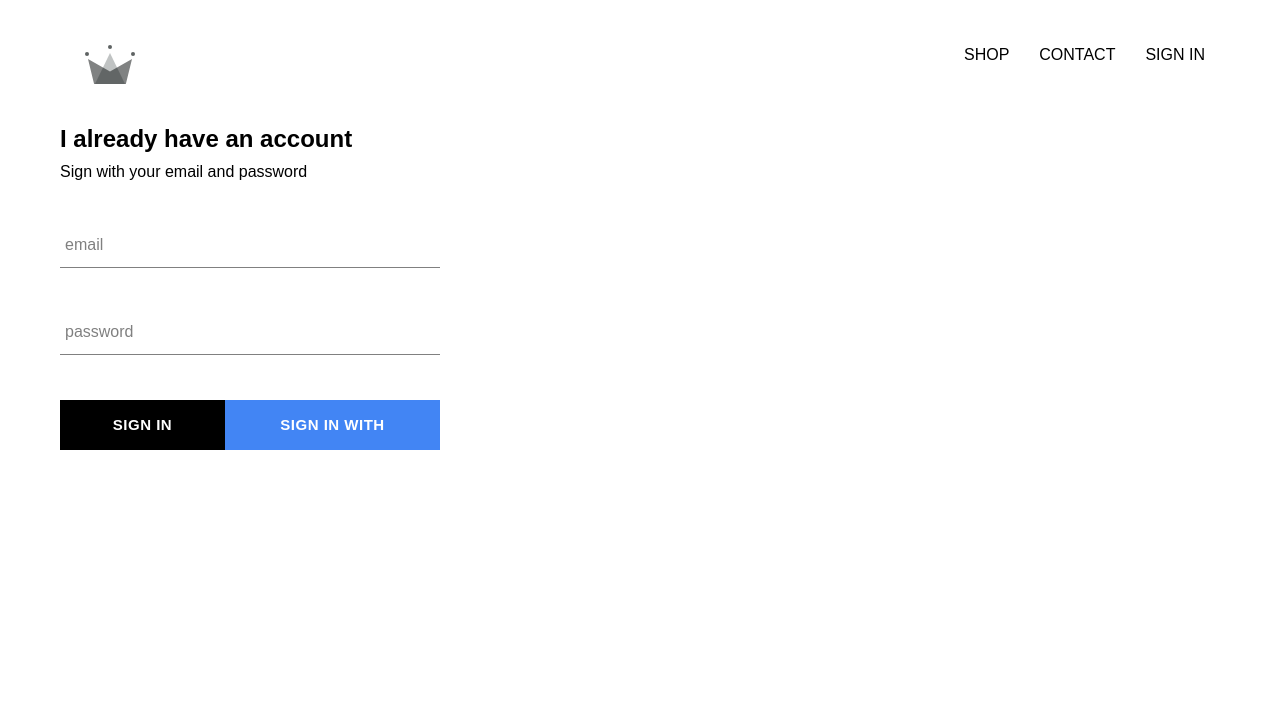
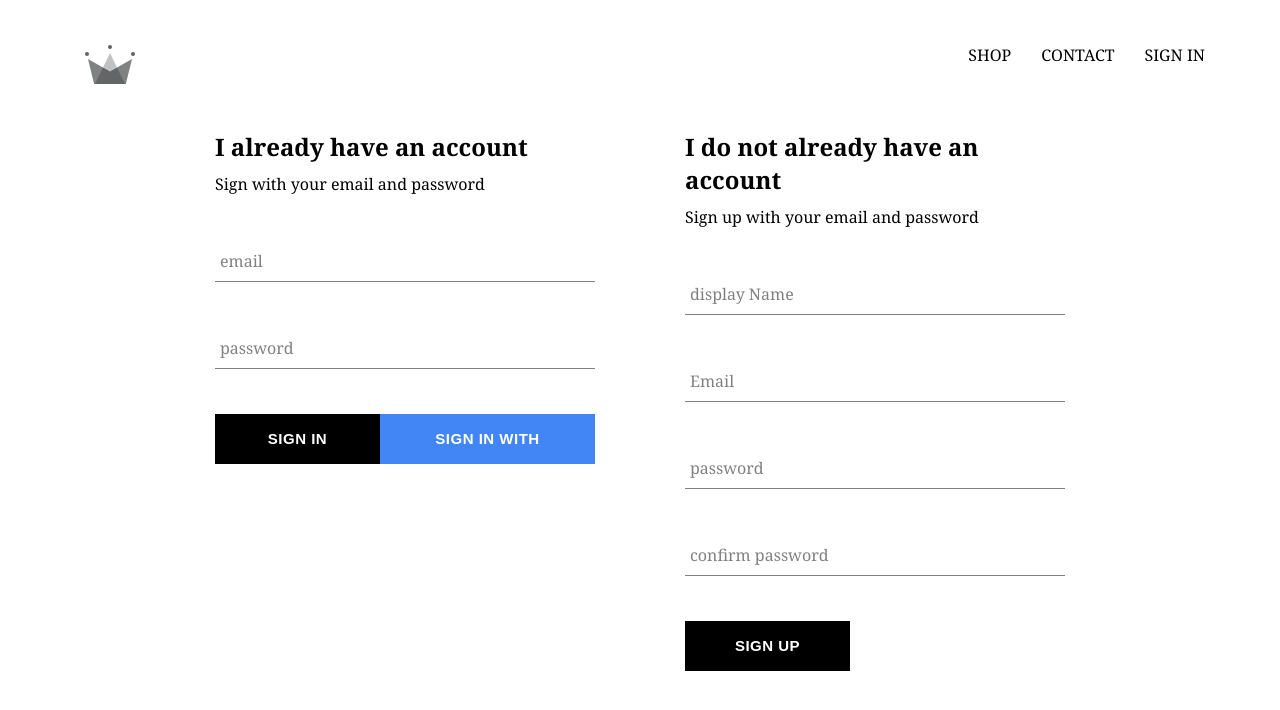
Before and after one commit to mesan237/crown-clothing, a React (Create React App) app: page /signin in a window 1280 px wide. Shown: the top 710 px of the page. Built offline with nearby package versions, Linux system fonts and the light colour scheme; no server answers; a web font is replaced by a local one.

Commit message:
implemented firebase utils, included ability to store authenticated users into our firestore database

```diff
--- a/src/App.css
+++ b/src/App.css
@@ -3,7 +3,7 @@
    box-sizing: border-box;
 }
 body{
-   font-family:  sans-serif;
+   font-family:Georgia, 'Times New Roman', Times, serif;
    padding: 20px 60px;
 }
 
--- a/src/App.js
+++ b/src/App.js
@@ -6,7 +6,7 @@
 import {Route, Routes} from 'react-router-dom';
 import ShopPage from './pages/shop/shop.component';
 import SignInAndSignUpPage from './pages/sign-in-and-sign-up/sign-in-and-sign-up.component';
-import {auth} from './firebase/firebase.utils';
+import {auth, createUserProfileDocument} from './firebase/firebase.utils';
 
 class App extends React.Component {
 
@@ -21,10 +21,25 @@
   unSubscribeFromAuth = null;
 
   componentDidMount(){
-    this.unSubscribeFromAuth = auth.onAuthStateChanged(user =>{
-      this.setState({currentUser: user})
+    this.unSubscribeFromAuth = auth.onAuthStateChanged(async userAuth =>{
+      if(userAuth){
+        const userRef = createUserProfileDocument(userAuth);
 
-      console.log(user);
+        userRef.onSnapshot(snapshot => {
+          this.setState(
+            {
+              currentUser:{
+                id: snapshot.id,
+                ...snapshot.data()
+              }
+            },
+            () => console.log(this.state)
+          )
+        })
+      }else{
+        this.setState({currentUser: userAuth});
+      }
+
     })
   }
 
--- a/src/firebase/firebase.utils.js
+++ b/src/firebase/firebase.utils.js
@@ -1,6 +1,7 @@
 import firebase from 'firebase/compat/app';
-import 'firebase/compat/firestore';
+import {doc, getDoc, getFirestore, setDoc} from 'firebase/firestore';
 import {getAuth, signInWithPopup, GoogleAuthProvider } from 'firebase/auth';
+
 
 const config = {
    apiKey: "AIzaSyC-9YTEOdbO8NUw79U5sqMp20vJh8nuta0",
@@ -12,9 +13,32 @@
    measurementId: "G-J6JLLJZ7XE"
  };
 
-firebase.initializeApp(config);
+export const createUserProfileDocument = async (userAuth, additionalData) => {
+  if(!userAuth) return;
 
-export const firestore = firebase.firestore();
+  const userRef = doc(firestore,'Users', `${userAuth.uid}`);
+
+  const snapshot = await getDoc(userRef)
+
+  if(!snapshot.exists()){
+    const {displayName, email} = userAuth;
+    const createAt = new Date();
+
+    try{
+      await setDoc(userRef,{displayName, email, createAt, ...additionalData})
+    }catch(error){
+      console.log("error creating user", error.message);
+    }
+  }
+  //console.log();
+
+  return userRef;
+}
+
+const app = firebase.initializeApp(config);
+
+
+export const firestore = getFirestore(app);
 export const auth = getAuth();
 
 // const provider = new firebase.auth.GoogleAuthProvider();
--- a/src/pages/sign-in-and-sign-up/sign-in-and-sign-up.component.jsx
+++ b/src/pages/sign-in-and-sign-up/sign-in-and-sign-up.component.jsx
@@ -2,10 +2,12 @@
 
 import './sign-in-and-sign-up.styles.scss';
 import SignIn from "../sign-in/sign-in.component";
+import SignUp from "../sign-up/sign-up.component";
 
 const SignInAndSignUpPage = () => (
    <div className="sign-in-and-sign-up">
       <SignIn/>
+      <SignUp />
    </div>
 )
 
--- a/src/pages/sign-in-and-sign-up/sign-in-and-sign-up.styles.scss
+++ b/src/pages/sign-in-and-sign-up/sign-in-and-sign-up.styles.scss
@@ -0,0 +1,6 @@
+.sign-in-and-sign-up{
+   display: flex;
+   width: 850px;
+   justify-content: space-between;
+   margin: 30px auto;
+}
--- /dev/null
+++ b/src/pages/sign-up/sign-up.component.jsx
@@ -0,0 +1,95 @@
+import React from "react";
+import './sign-up.styles.scss';
+
+import CustomButton from '../custom-button/custtom-button.component';
+import FormInput from '../form-input/form-input.component';
+import {auth, createUserProfileDocument} from '../../firebase/firebase.utils';
+import { createUserWithEmailAndPassword } from "firebase/auth";
+
+class SignUp extends React.Component{
+   constructor(){
+      super();
+
+      this.state ={
+         displayName : '',
+         email: '',
+         password: '',
+         confirmPassword: ''
+      }
+   }
+   handleSubmit = async event => {
+      event.preventDefault();
+
+      const {displayName, email, password, confirmPassword} = this.state
+      if(password !== confirmPassword){
+         return;
+      }
+
+      try{
+         const {user} = await createUserWithEmailAndPassword(auth, email, password);
+         await createUserProfileDocument(user, {displayName})
+
+         this.setState({
+            displayName : '',
+            email: '',
+            password: '',
+            confirmPassword: ''
+         })
+      }catch(error){
+         console.error(error);
+      }
+   }
+
+   handleChange = event => {
+      const {name, value} = event.target
+
+      this.setState({[name]: value})
+   }
+
+   render(){
+      const {displayName, email, password, confirmPassword} = this.state;
+      return(
+         <div className="sign-up">
+            <h2 className="title">I do not already have an account</h2>
+            <span>Sign up with your email and password</span>
+            <form className="sign-up-form" onSubmit= {this.handleSubmit}>
+               <FormInput
+                  type='text'
+                  onChange= {this.handleChange}
+                  name= 'displayName'
+                  value={displayName}
+                  label= "display Name"
+                  required
+               />
+               <FormInput
+                  type='email'
+                  onChange= {this.handleChange}
+                  name= 'email'
+                  value= {email}
+                  label= "Email"
+                  required
+               />
+               <FormInput
+                  type='password'
+                  onChange= {this.handleChange}
+                  name= "password"
+                  value= {password}
+                  label= "password"
+                  required
+               />
+               <FormInput
+                  type='password'
+                  onChange= {this.handleChange}
+                  name='confirmPassword'
+                  value= {confirmPassword}
+                  label= "confirm password"
+                  required
+               />
+               <CustomButton type='submit'> Sign Up</CustomButton>
+            </form>
+         </div>
+      );
+   }
+}
+
+export default SignUp;
--- /dev/null
+++ b/src/pages/sign-up/sign-up.styles.scss
@@ -0,0 +1,9 @@
+.sign-up{
+   width: 380px;
+   display: flex;
+   flex-direction: column;
+
+   .title{
+      margin: 10px 0;
+   }
+}
```
